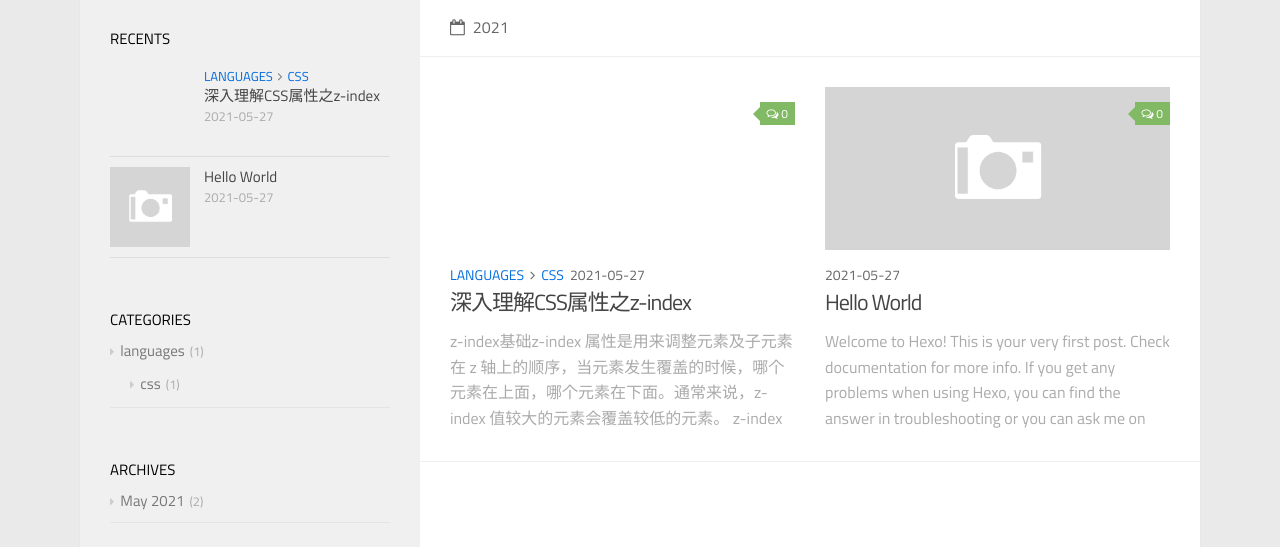
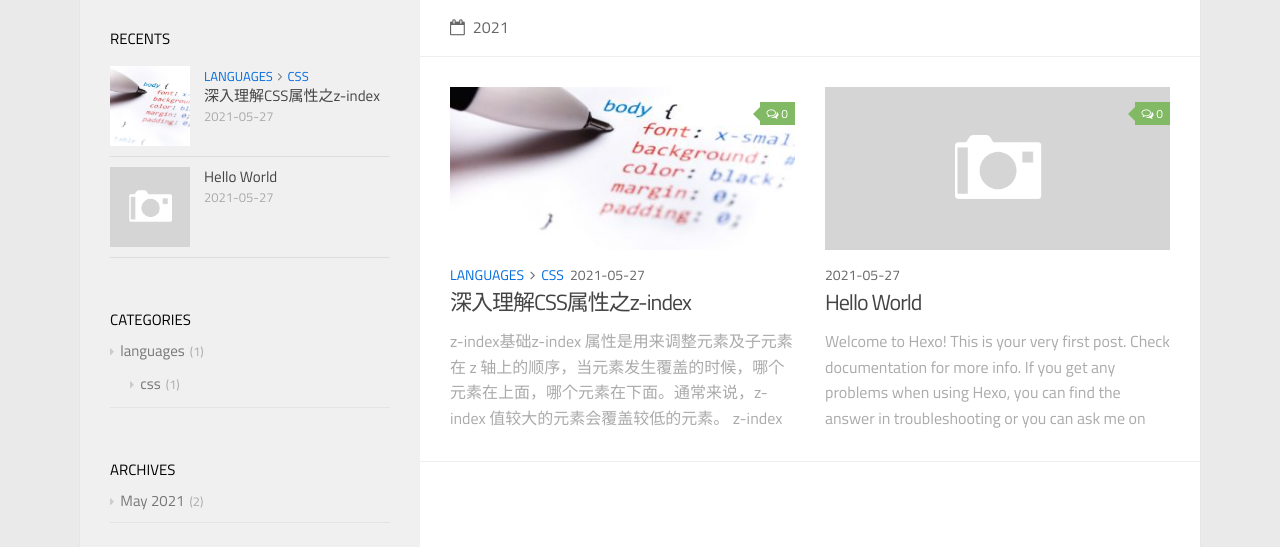
Before and after one commit to caoguanghui/blog, a plain HTML site: page index.html in a window 1280 px wide. Shown: the part 253-800 px from the top of the page. Drawn offline with Linux system fonts and the light colour scheme; no server answers.

Commit message:
Site updated: 2021-05-27 17:56:39

```diff
--- a/index.html
+++ b/index.html
@@ -170,7 +170,7 @@
         <a href="/languages/css/understanding-css-z-index/" class="thumbnail">
 
 
-        <span style="background-image:url(css.jpg)" alt="深入理解CSS属性之z-index" class="thumbnail-image"></span>
+        <span style="background-image:url(languages/css/understanding-css-z-index/css.jpg)" alt="深入理解CSS属性之z-index" class="thumbnail-image"></span>
 
 
 
@@ -338,7 +338,7 @@ Quick
                             <a href="/languages/css/understanding-css-z-index/" class="thumbnail">
 
 
-        <span style="background-image:url(css.jpg)" alt="深入理解CSS属性之z-index" class="thumbnail-image"></span>
+        <span style="background-image:url(languages/css/understanding-css-z-index/css.jpg)" alt="深入理解CSS属性之z-index" class="thumbnail-image"></span>
 
 
 </a>
```
Also changed, not shown: archives/2021/05/index.html (+2 -2 lines), archives/2021/index.html (+2 -2 lines), archives/index.html (+2 -2 lines), categories/languages/css/index.html (+2 -2 lines), categories/languages/index.html (+2 -2 lines), languages/css/understanding-css-z-index/index.html (+6 -6 lines), tags/z-index/index.html (+2 -2 lines), uncategorized/hello-world/index.html (+1 -1 lines).
